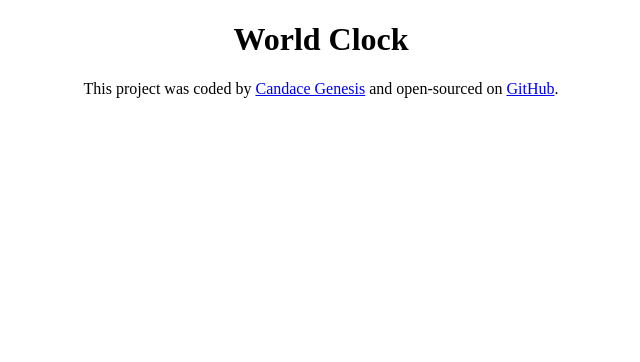
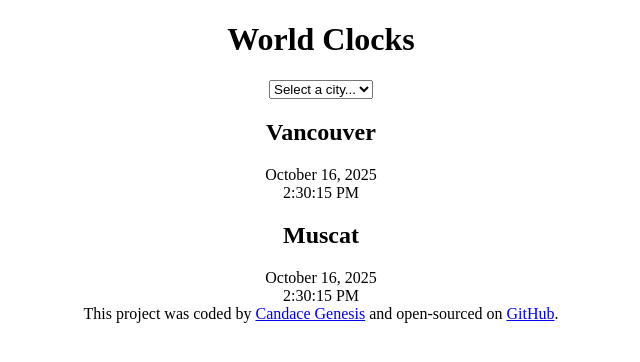
Before and after one commit to CanGene/world-clock, a plain HTML site: page index.html in a window 1280 px wide. Shown: the whole page, without its empty margins (319-959 px from the left). Drawn offline with Linux system fonts and the light colour scheme.

Commit message:
Added the basic HTML

```diff
--- a/index.html
+++ b/index.html
@@ -7,7 +7,26 @@
     <title>World Clock</title>
   </head>
   <body>
-    <h1>World Clock</h1>
+    <div class="container">
+      <h1>World Clocks</h1>
+      <select name="city" id="city">
+        <option value="">Select a city...</option>
+        <option value="">London</option>
+        <option value="">New York</option>
+        <option value="">Paris</option>
+      </select>
+      <div class="city">
+        <h2>Vancouver</h2>
+        <div class="date">October 16, 2025</div>
+        <div class="time">2:30:15 PM</div>
+      </div>
+    </div>
+ <div class="city">
+        <h2>Muscat</h2>
+        <div class="date">October 16, 2025</div>
+        <div class="time">2:30:15 PM</div>
+      </div>
+    </div>
     <footer>
       This project was coded by
       <a href="https://www.candacegenesis.com/">Candace Genesis</a> and
```
